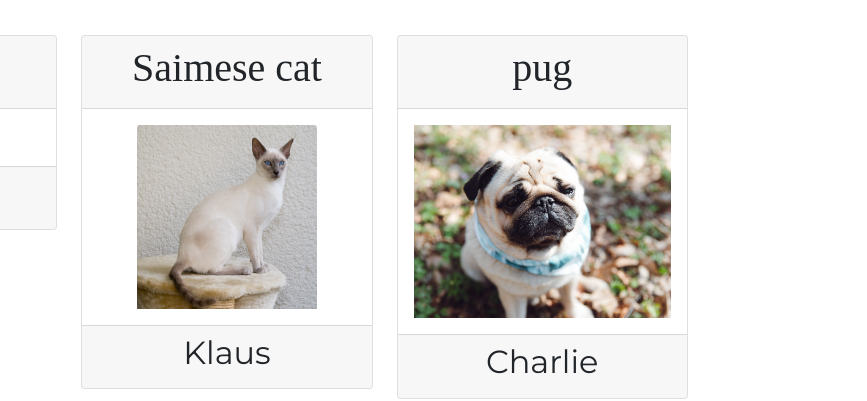
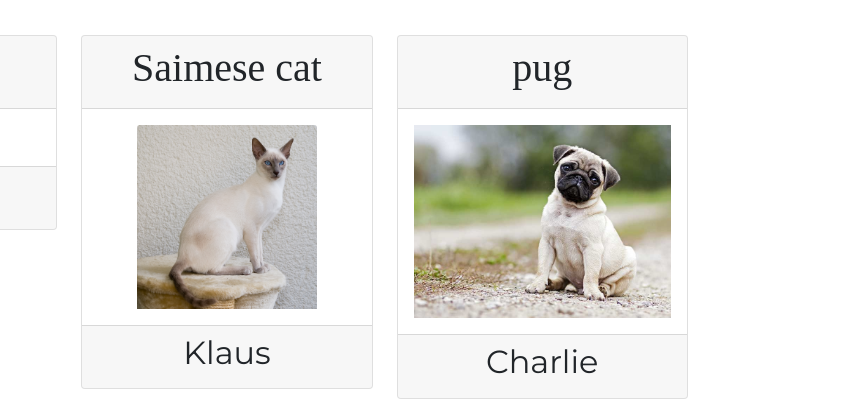
Before and after one commit to The-Webers/Pawfection, a plain HTML site: page index.html in a window 1280 px wide. Shown: the part 2100-2501 px from the top of the page, 413-1280 px from the left. Drawn offline with nearby package versions, Linux system fonts and the light colour scheme.

Commit message:
Update index.html

```diff
--- a/index.html
+++ b/index.html
@@ -236,7 +236,7 @@
 
           </div>
           <div class="card-body">
-          <img class="animal-img" src="images/Pug.jpg" alt="pug-img">
+          <img class="animal-img" src="images/sheero.jpg" alt="pug-img">
 
           </div>
           <div class="card-footer">
```
